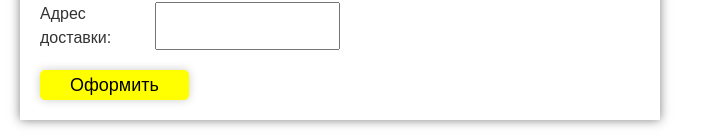
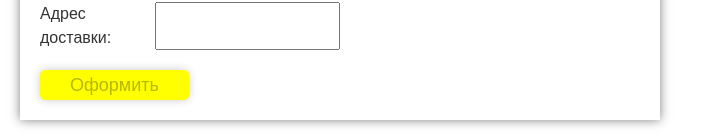
Before and after one commit to Dach1980/ReactPrinter, a React (Vite) app: page / in a window 1280 px wide. Both pictures are taken after a click on the button "Купить". Shown: the part 786-923 px from the top of the page, without its empty margins (0-717 px from the left). Built offline with nearby package versions, Linux system fonts and the light colour scheme.

Commit message:
добавляет функциональности кнопке Купить и Оформить

```diff
--- a/src/components/order/order.jsx
+++ b/src/components/order/order.jsx
@@ -1,19 +1,50 @@
+import { useState } from "react";
 import Button from "./../button/button";
 import { Label } from "./styled";
 
 function Order() {
+    const [name, setName] = useState("");
+    const [phone, setPhone] = useState("");
+    const [address, setAddress] = useState("");
+    const onChange = (evt, setChange) => setChange(evt.target.value);
+    const isButtonEnable = name && phone && address;
+
     return (
         <form>
             <Label>
-                Имя: <input />
+                Имя: {" "}
+                <input
+                name="name"
+                value={name}
+                onChange={(evt) => onChange(evt, setName)}
+                />
             </Label>
             <Label>
-                Телефон: <input type="tel" />
+                Телефон: {" "}
+                <input
+                name="phone"
+                type="tel"
+                value={phone}
+                onChange={(evt) => onChange(evt, setPhone)}
+                />
             </Label>
             <Label>
-                Адрес доставки: <input />
+                Адрес доставки: {" "}
+                <input
+                name="adress"
+                value={address}
+                onChange={(evt) => onChange(evt, setAddress)}
+                />
             </Label>
-            <Button>Оформить</Button>
+            <Button
+              disabled={!isButtonEnable}
+              onClick={(evt) => {
+                evt.preventDefault();
+                console.log(
+                  `${name}, спасибо за заказ. Мы доставим его как можно скорее по адресу: ${address}`
+                )
+              }}
+            >Оформить</Button>
         </form>
     );
 }
```
